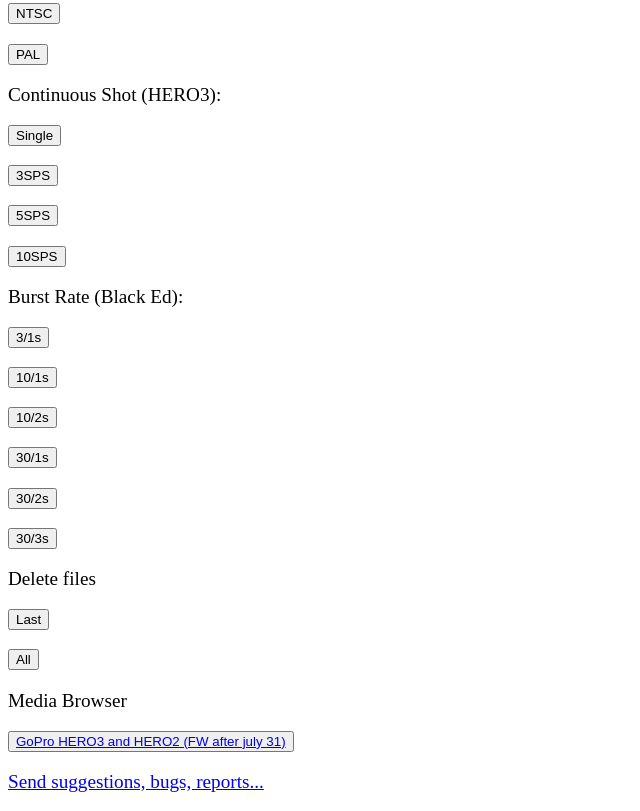
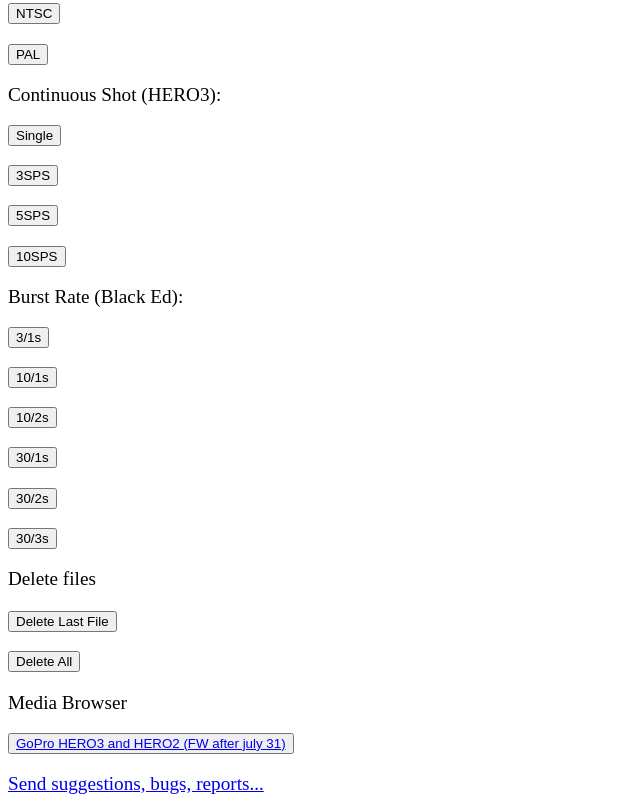
Before and after one commit to ajonauta/HeroProApp, a plain HTML site: page HTML5App/Smartphone/index.html in a window 1280 px wide. Shown: the part 3988-4799 px from the top of the page, without its empty margins (0-640 px from the left). Drawn offline with Linux system fonts and the light colour scheme.

Commit message:
Update index.html

```diff
--- a/HTML5App/Smartphone/index.html
+++ b/HTML5App/Smartphone/index.html
@@ -10,7 +10,7 @@
         </style>
     </head>
     <head>
-		<title>GoPro WiFi bacpac WEB App</title>
+
 		<script type='text/JavaScript'>
 			function getXhr(){
 				var xhr = null;
@@ -223,8 +223,8 @@
 
         <p>Delete files
 
-        <p><button onclick="command('camera','DL')">Last</button>
-        <p><button onclick="command('camera','DA')">All</button>
+        <p></p><button onclick="command('camera','DL')">Delete Last File</button>&nbsp;</p>
+                   <p></p> <button onclick="command('camera','DA')">Delete All </button>
 
         <p>Media Browser
         <p><button><a href="http://10.5.5.9:8080/videos/DCIM/">GoPro HERO3  and HERO2 (FW after july 31)</a></button>
```
